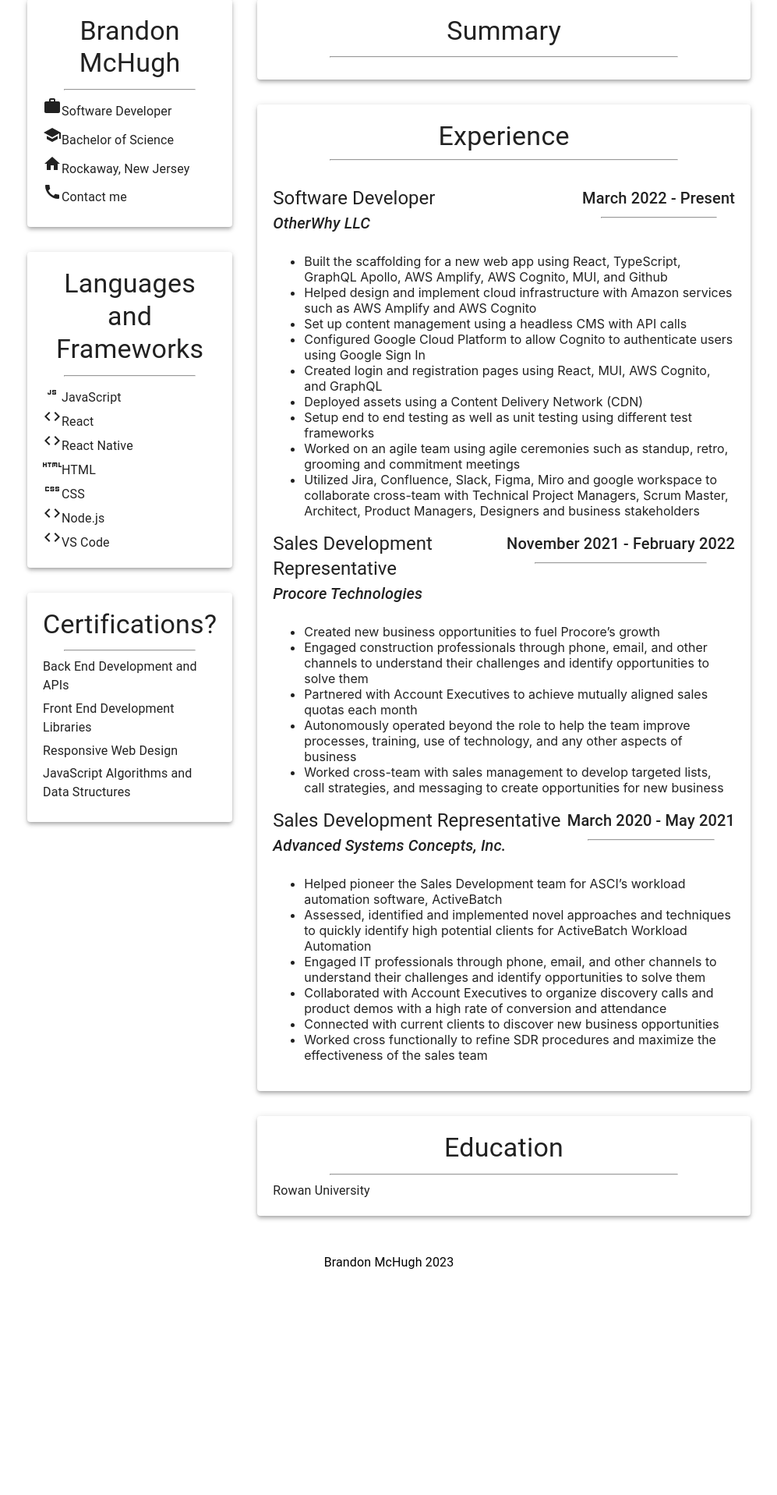
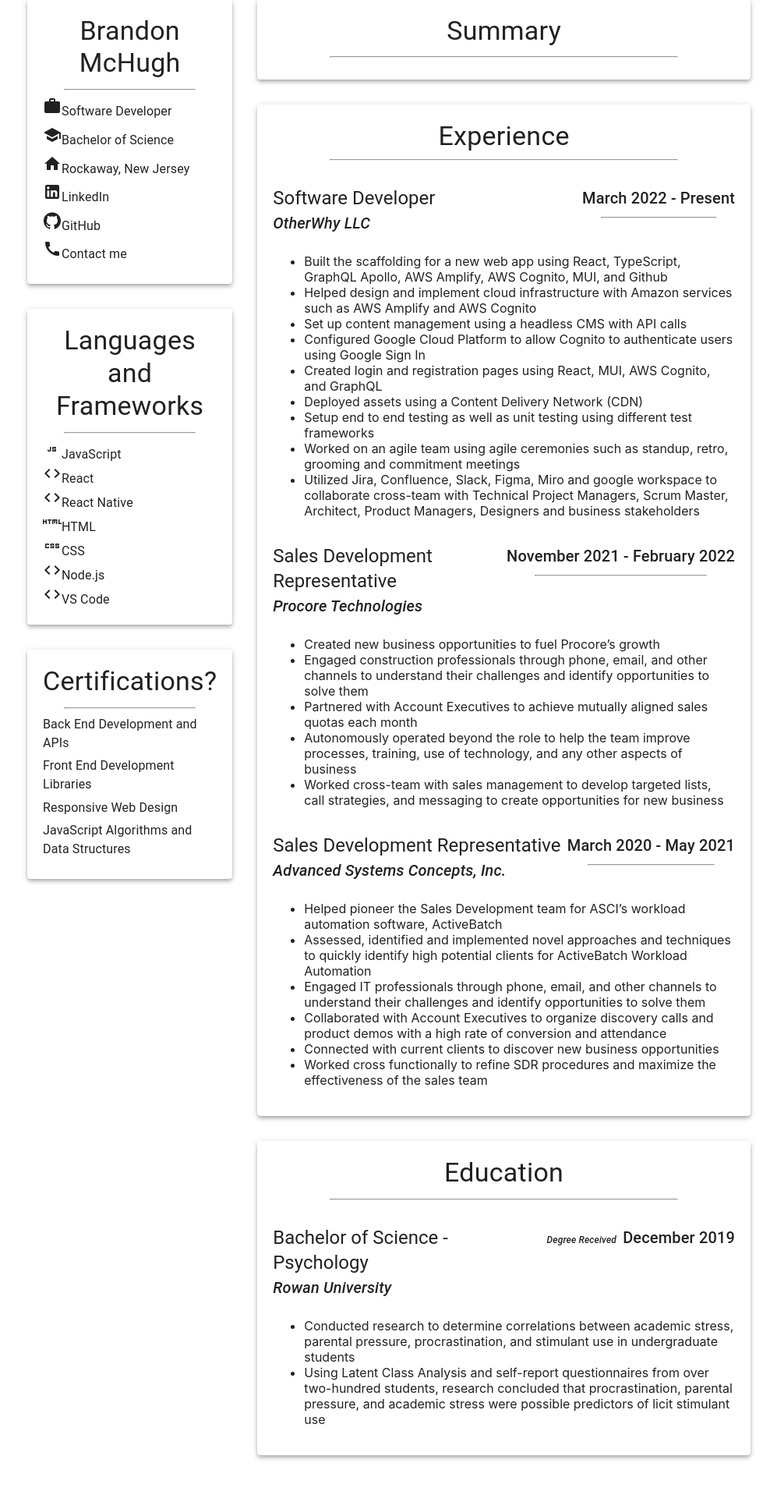
Before and after one commit to brandmch/website_v2, a React (Create React App) app: page / in a window 1280 px wide. Shown: the part 142-2059 px from the top of the page at 78% size, without its empty margins (141-1138 px from the left). Before the commit the page ends 1813 px from the top, so only its background shows below. Built offline with nearby package versions, Linux system fonts and the light colour scheme.

Commit message:
education

```diff
--- a/src/routes/landing.js
+++ b/src/routes/landing.js
@@ -7,6 +7,8 @@
 import HtmlIcon from "@mui/icons-material/Html";
 import CssIcon from "@mui/icons-material/Css";
 import CodeIcon from "@mui/icons-material/Code";
+import LinkedInIcon from "@mui/icons-material/LinkedIn";
+import GitHubIcon from "@mui/icons-material/GitHub";
 import React from "react";
 import AppBarCustom from "../components/appbar";
 
@@ -39,6 +41,14 @@
                 <Typography gutterBottom>
                   <HomeIcon />
                   Rockaway, New Jersey
+                </Typography>
+                <Typography gutterBottom>
+                  <LinkedInIcon />
+                  LinkedIn
+                </Typography>
+                <Typography gutterBottom>
+                  <GitHubIcon />
+                  GitHub
                 </Typography>
                 <Typography gutterBottom>
                   <CallIcon />
@@ -131,13 +141,11 @@
           <Box marginBottom={4} marginTop={4}>
             <Paper elevation={4}>
               <Box padding={2.5}>
-                <Box marginBottom={4}>
-                  <Typography variant="h4" align="center">
-                    Experience
-                  </Typography>
-                  <hr />
-                </Box>
-                <Box display="flex">
+                <Typography variant="h4" align="center">
+                  Experience
+                </Typography>
+                <hr />
+                <Box display="flex" marginTop={4}>
                   <Box flex={1}>
                     <Typography variant="h5">Software Developer</Typography>
                     <Typography variant="h6" gutterBottom fontStyle="italic">
@@ -189,7 +197,7 @@
                     Designers and business stakeholders
                   </li>
                 </ul>
-                <Box display="flex">
+                <Box display="flex" marginTop={4}>
                   <Box flex={1}>
                     <Typography variant="h5">
                       Sales Development Representative
@@ -230,7 +238,7 @@
                     opportunities for new business
                   </li>
                 </ul>
-                <Box display="flex">
+                <Box display="flex" marginTop={4}>
                   <Box flex={1}>
                     <Typography variant="h5">
                       Sales Development Representative
@@ -285,7 +293,43 @@
                   Education
                 </Typography>
                 <hr />
-                <Typography>Rowan University</Typography>
+                <Box display="flex" marginTop={4}>
+                  <Box flex={1}>
+                    <Typography variant="h5">
+                      Bachelor of Science - Psychology
+                    </Typography>
+                    <Typography variant="h6" gutterBottom fontStyle="italic">
+                      Rowan University
+                    </Typography>
+                  </Box>
+                  <Box>
+                    <Typography variant="h6">
+                      <span
+                        style={{
+                          fontSize: 12,
+                          fontStyle: "italic",
+                          marginRight: 5,
+                        }}
+                      >
+                        Degree Received{" "}
+                      </span>
+                      December 2019
+                    </Typography>
+                  </Box>
+                </Box>
+                <ul>
+                  <li>
+                    Conducted research to determine correlations between
+                    academic stress, parental pressure, procrastination, and
+                    stimulant use in undergraduate students
+                  </li>
+                  <li>
+                    Using Latent Class Analysis and self-report questionnaires
+                    from over two-hundred students, research concluded that
+                    procrastination, parental pressure, and academic stress were
+                    possible predictors of licit stimulant use
+                  </li>
+                </ul>
               </Box>
             </Paper>
           </Box>
```
